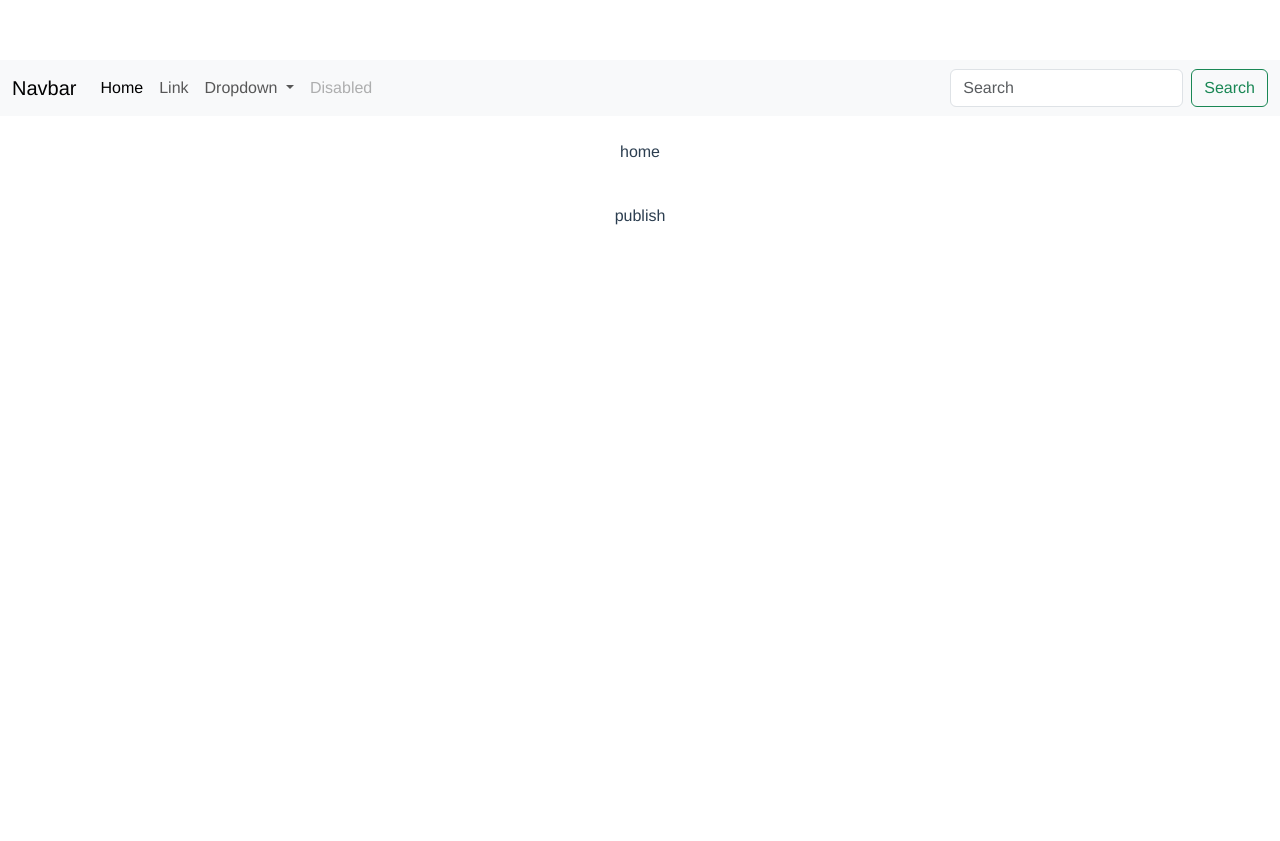
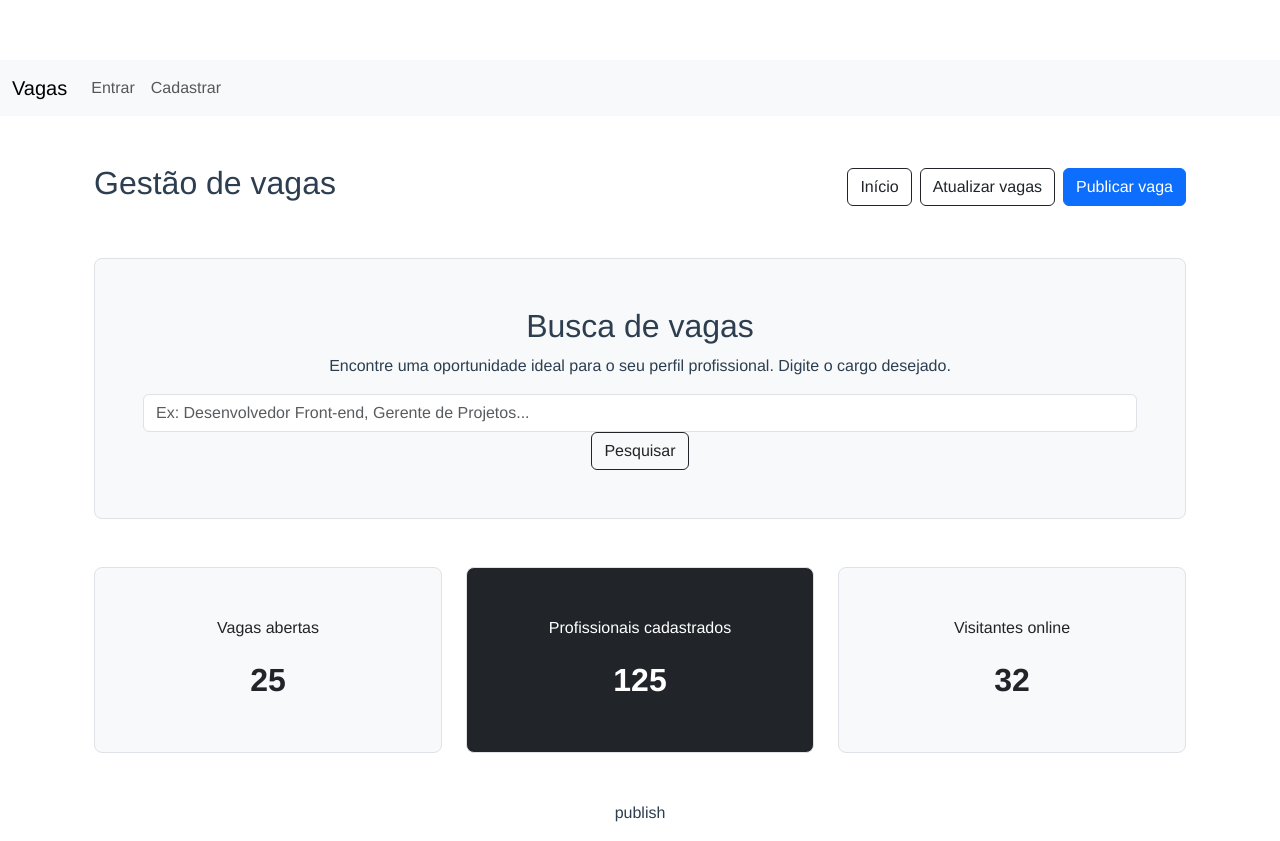
Before and after one commit to vsbp/vue-job-platform, a Vue app: page / in a window 1280 px wide. Before the commit the page ends 800 px from the top, so only its background shows below. Built offline with nearby package versions, Linux system fonts and the light colour scheme.

Commit message:
estrutura + scss

```diff
--- a/package.json
+++ b/package.json
@@ -18,7 +18,9 @@
     "@vue/cli-plugin-eslint": "~5.0.0",
     "@vue/cli-service": "~5.0.0",
     "eslint": "^7.32.0",
-    "eslint-plugin-vue": "^8.0.3"
+    "eslint-plugin-vue": "^8.0.3",
+    "sass": "^1.102.0",
+    "sass-loader": "^17.0.0"
   },
   "eslintConfig": {
     "root": true,
--- /dev/null
+++ b/src/assets/scss/main.scss
@@ -0,0 +1,7 @@
+@use 'variables';
+@use 'mixins';
+
+body {
+    margin: 0;
+    font-family: Arial, sans-serif;
+}
--- /dev/null
+++ b/src/components/jobs/JobNav.vue
@@ -0,0 +1,32 @@
+<template>
+    <section class="container py-4">
+        <div class="d-flex justify-content-between align-items-center">
+            <div>
+                <h2>Gestão de vagas</h2>
+            </div>
+
+            <nav aria-label="Navegação de vagas">
+                <div class="d-flex gap-2">
+                    <a href="/" class="btn btn-outline-dark">
+                        Início
+                    </a>
+
+                    <button type="button" class="btn btn-outline-dark">
+                        Atualizar vagas
+                    </button>
+
+                    <a href="/publicar-vaga" class="btn btn-primary">
+                        Publicar vaga
+                    </a>
+                </div>
+            </nav>
+        </div>
+    </section>
+</template>
+
+<script>
+    export default {
+        name: 'JobNav'
+    }
+
+</script>
--- /dev/null
+++ b/src/components/jobs/JobSearch.vue
@@ -0,0 +1,28 @@
+<template>
+    <section class='container py-4'>
+        <div class='row'>
+            <div class='col'>
+                <div class='h-100 p-5 bg-light border rounded-3'>
+                    <h2>Busca de vagas</h2>
+                    <p>Encontre uma oportunidade ideal para o seu perfil profissional. Digite o cargo desejado.</p>
+
+                    <form class='search-input'>
+                        <input
+                            id='job-search'
+                            type='search'
+                            class='form-control'
+                            placeholder='Ex: Desenvolvedor Front-end, Gerente de Projetos...'
+                        >
+                        <button class='btn btn-outline-dark' type='submit'>Pesquisar</button>
+                    </form>
+                </div>
+            </div>
+        </div>
+    </section>
+</template>
+
+<script>
+    export default {
+        name: 'JobSearch'
+    }
+</script>
--- /dev/null
+++ b/src/components/jobs/JobStats.vue
@@ -0,0 +1,49 @@
+<template>
+    <section class='container py-4' aria-labelledby='platform-stats-title'>
+        <h2 id='platform-stats-title' class='visually-hidden'>
+            Estatísticas da plataforma
+        </h2>
+
+        <div class='row'>
+            <div class='col-4'>
+                <div class='h-100 p-5 rounded-3 border bg-light text-dark'>
+                    <p>Vagas abertas</p>
+                    <strong class='fs-2'>25</strong>
+                </div>
+            </div>
+
+            <div class='col-4'>
+                <div class='h-100 p-5 rounded-3 border bg-dark text-white'>
+                    <p>Profissionais cadastrados</p>
+                    <strong class='fs-2'>125</strong>
+                </div>
+            </div>
+
+            <div class='col-4'>
+                <div class='h-100 p-5 rounded-3 border bg-light text-dark'>
+                    <p>Visitantes online</p>
+                    <strong class='fs-2'>{{ visitantesOnline }}</strong>
+                </div>
+            </div>
+        </div>
+    </section>
+</template>
+
+<script>
+    export default {
+        name: 'JobStats',
+
+        data: () => ({
+            visitantesOnline: 0
+        }),
+        methods: {
+            getVisitantesOnline() {
+                this.visitantesOnline = Math.floor(Math.random() * 101)
+            }
+        },
+        created() {
+            setInterval(this.getVisitantesOnline, 1000)
+        }
+    }
+
+</script>
--- a/src/components/layout/AppHeader.vue
+++ b/src/components/layout/AppHeader.vue
@@ -1,40 +1,46 @@
 <template>
-    <header class='navbar navbar-expand-lg bg-body-tertiary'>
-        <nav class='container-fluid'>
-            <a class='navbar-brand' href='#'>Navbar</a>
-            <button class='navbar-toggler' type='button' data-bs-toggle='collapse' data-bs-target='#navbarSupportedContent' aria-controls='navbarSupportedContent' aria-expanded='false' aria-label='Toggle navigation'>
-            <span class='navbar-toggler-icon'></span>
+    <header class="navbar navbar-expand-lg bg-body-tertiary">
+        <nav class="container-fluid" aria-label="Navegação principal">
+            <a class="navbar-brand" href="/">
+                Vagas
+            </a>
+
+            <button
+                class="navbar-toggler"
+                type="button"
+                data-bs-toggle="collapse"
+                data-bs-target="#navbarSupportedContent"
+                aria-controls="navbarSupportedContent"
+                aria-expanded="false"
+                aria-label="Abrir menu de navegação"
+            >
+                <span class="navbar-toggler-icon"></span>
             </button>
-            <div class='collapse navbar-collapse' id='navbarSupportedContent'>
-            <ul class='navbar-nav me-auto mb-2 mb-lg-0'>
-                <li class='nav-item'>
-                <a class='nav-link active' aria-current='page' href='#'>Home</a>
-                </li>
-                <li class='nav-item'>
-                <a class='nav-link' href='#'>Link</a>
-                </li>
-                <li class='nav-item dropdown'>
-                <a class='nav-link dropdown-toggle' href='#' role='button' data-bs-toggle='dropdown' aria-expanded='false'>
-                    Dropdown
-                </a>
-                <ul class='dropdown-menu'>
-                    <li><a class='dropdown-item' href='#'>Action</a></li>
-                    <li><a class='dropdown-item' href='#'>Another action</a></li>
-                    <li><hr class='dropdown-divider'></li>
-                    <li><a class='dropdown-item' href='#'>Something else here</a></li>
+
+            <div
+                class="collapse navbar-collapse"
+                id="navbarSupportedContent"
+            >
+                <ul class="navbar-nav me-auto mb-2 mb-lg-0">
+                    <li class="nav-item">
+                        <a
+                            class="nav-link"
+                            href="/login"
+                        >
+                            Entrar
+                        </a>
+                    </li>
+
+                    <li class="nav-item">
+                        <a
+                            class="nav-link"
+                            href="/cadastro"
+                        >
+                            Cadastrar
+                        </a>
+                    </li>
                 </ul>
-                </li>
-                <li class='nav-item'>
-                <a class='nav-link disabled' aria-disabled='true'>Disabled</a>
-                </li>
-            </ul>
-            <form class='d-flex' role='search'>
-                <input class='form-control me-2' type='search' placeholder='Search' aria-label='Search'/>
-                <button class='btn btn-outline-success' type='submit'>Search</button>
-            </form>
             </div>
         </nav>
     </header>
 </template>
-
-<script></script>
--- a/src/components/views/HomeView.vue
+++ b/src/components/views/HomeView.vue
@@ -1,7 +1,22 @@
 <template>
-    <div class='container py-4'>
-        <p>home</p>
-    </div>
+    <section class='container py-4'>
+        <JobNav />
+        <JobSearch />
+        <JobStats />
+    </section>
 </template>
 
-<script></script>
+<script>
+    import JobNav from '../jobs/JobNav.vue'
+    import JobSearch from '../jobs/JobSearch.vue'
+    import JobStats from '../jobs/JobStats.vue'
+
+    export default {
+        name: 'HomeView',
+        components: {
+            JobNav,
+            JobSearch,
+            JobStats
+        }
+    }
+</script>
--- a/src/main.js
+++ b/src/main.js
@@ -1,4 +1,5 @@
 import { createApp } from 'vue'
 import App from './App.vue'
+import './assets/scss/main.scss'
 
 createApp(App).mount('#app')
```
Also changed, not shown: src/components/mocks/jobs.json (added, +109 -0 lines), src/assets/logo.png (deleted), src/assets/scss/_mixins.scss (added), src/assets/scss/_variables.scss (added), 1 other file (tests, documents, lock files or other folders).
